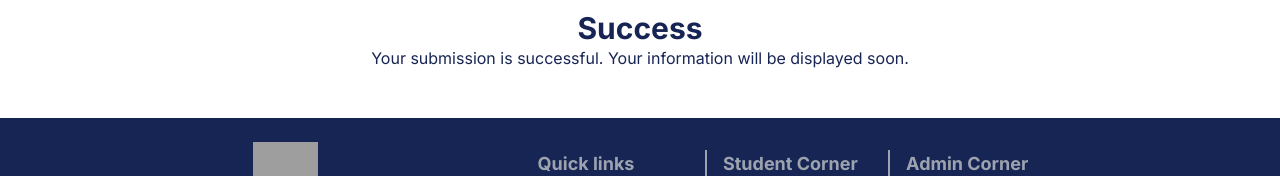
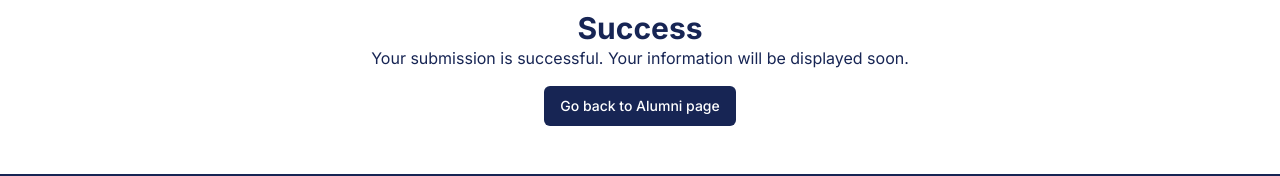
Before and after one commit to MeAshikeqbal/jhs, a Next.js app: page /alumni/submission/success in a window 1280 px wide. Shown: the part 201-377 px from the top of the page. Built offline with nearby package versions, Linux system fonts and the light colour scheme; grey boxes are pictures that could not be loaded.

Commit message:
Add back button to success pages

```diff
--- a/app/(root)/alumni/submission/success/page.tsx
+++ b/app/(root)/alumni/submission/success/page.tsx
@@ -1,3 +1,5 @@
+import { Button } from '@/components/ui/button'
+import Link from 'next/link'
 import React from 'react'
 
 const success = () => {
@@ -16,6 +18,13 @@ const success = () => {
             >
                 Your submission is successful. Your information will be displayed soon.
             </p>
+            <Link href='/alumni'>
+                <Button
+                    className='bg-blue-950 text-white px-4 py-2 rounded-md mt-4'
+                >
+                    Go back to Alumni page
+                </Button>
+            </Link>
 
         </div>
     )
--- a/app/(root)/gallery/submission/success/page.tsx
+++ b/app/(root)/gallery/submission/success/page.tsx
@@ -1,3 +1,5 @@
+import { Button } from '@/components/ui/button'
+import Link from 'next/link'
 import React from 'react'
 
 const success = () => {
@@ -17,6 +19,14 @@ const success = () => {
                 Your submission is successful. Your picture will be displayed soon.
             </p>
 
+            <Link href='/gallery'>
+                <Button
+                    className='bg-blue-950 text-white px-4 py-2 rounded-md mt-4'
+                >
+                    Go back to Gallery page
+                </Button>
+            </Link>
+
         </div>
     )
 }
```
